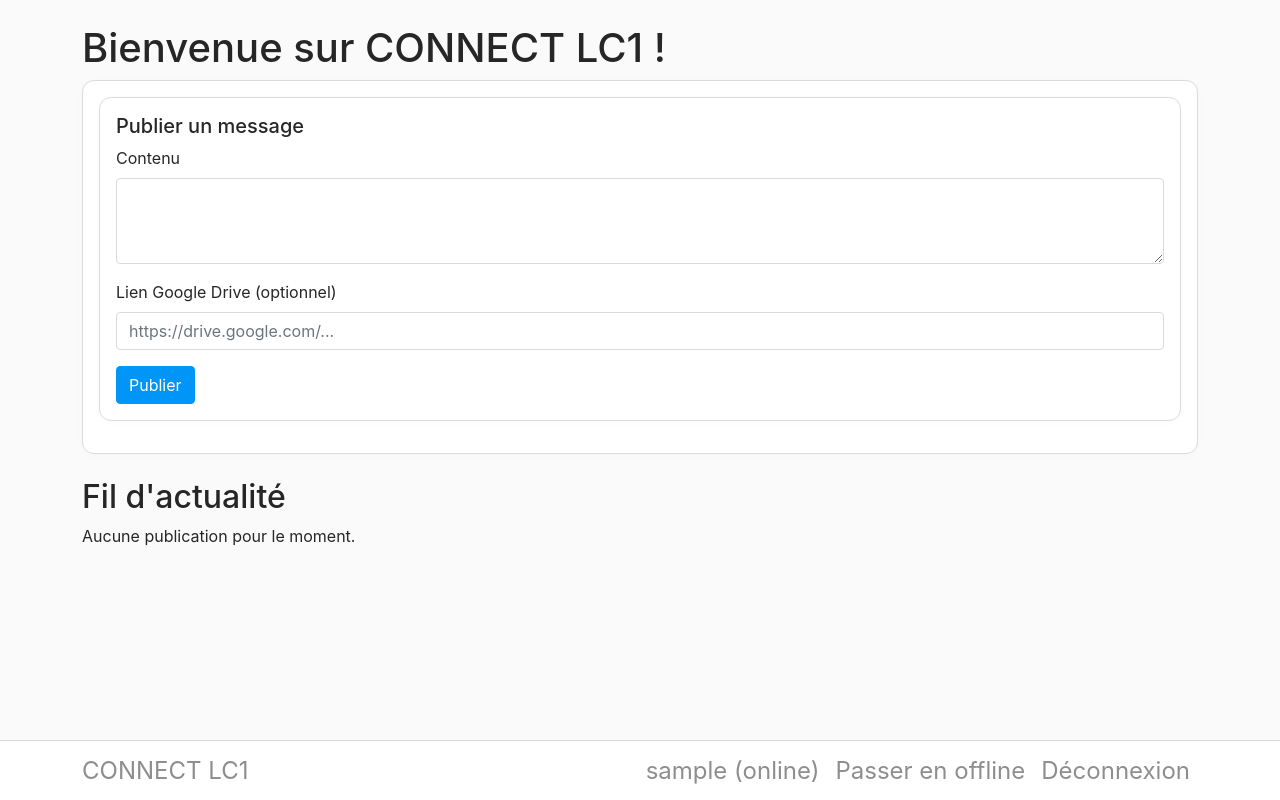
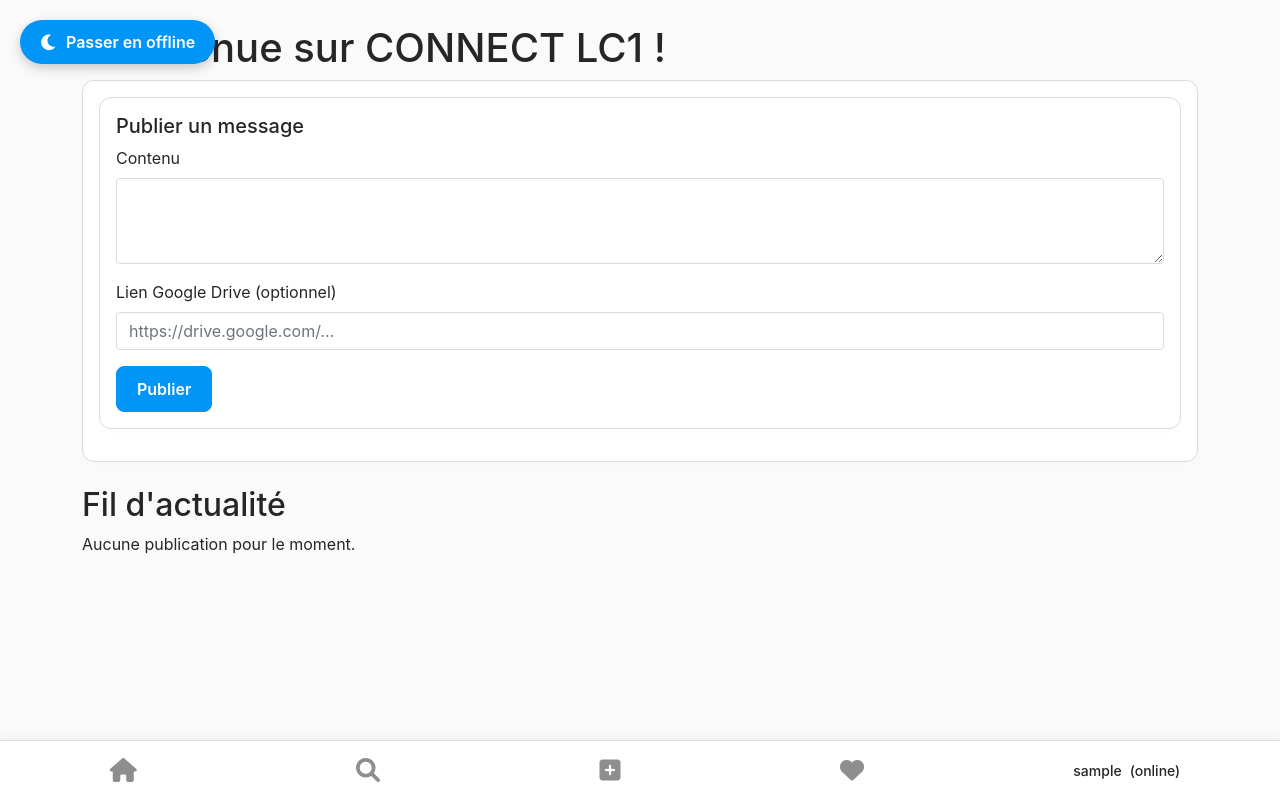
Before and after one commit to nephluhembwe0-hash/connect-lc1, a Flask app: page / in a window 1280 px wide. Run offline with Flask 3, Linux system fonts and the light colour scheme; the visitor is signed in with stand-in values (Sample User, id 1); data that the repository does not hold is empty.

Commit message:
ajout base.html  style.css

```diff
--- a/app/static/css/style.css
+++ b/app/static/css/style.css
@@ -1,13 +1,3 @@
-body {
-    background-color: var(--bg-color) !important;
-    color: var(--text-color) !important;
-}
-
-.card {
-    background-color: var(--card-bg) !important;
-    border-color: var(--border-color) !important;
-    color: var(--text-color) !important;
-}
 /* ===== VARIABLES POUR LES MODES ===== */
 :root {
     --bg-color: #fafafa;
@@ -17,8 +7,8 @@ body {
     --primary-color: #0095f6;
     --secondary-color: #8e8e8e;
     --navbar-bg: #ffffff;
-    --fab-bg: #25d366;
-    --fab-color: white;
+    --toggle-bg: var(--primary-color);
+    --toggle-text: white;
 }
 
 /* Mode Offline : désaturation et couleurs atténuées */
@@ -30,7 +20,7 @@ body.offline {
     --primary-color: #a0a0a0;
     --secondary-color: #b0b0b0;
     --navbar-bg: #f5f5f5;
-    --fab-bg: #a0a0a0;
+    --toggle-bg: #25d366; /* Vert WhatsApp vif */
     filter: grayscale(20%);
     transition: filter 0.3s ease, background-color 0.3s ease;
 }
@@ -41,25 +31,71 @@ body {
     color: var(--text-color) !important;
     font-family: -apple-system, BlinkMacSystemFont, 'Segoe UI', Roboto, sans-serif;
     margin: 0;
-    padding: 0;
+    padding: 0 0 80px 0; /* padding-bottom pour la navbar */
     transition: background-color 0.3s ease, color 0.3s ease;
-    padding-bottom: 70px; /* Pour laisser de la place à la navbar en bas */
 }
 
-/* ===== NAVBAR EN BAS (STYLE INSTAGRAM) ===== */
+.main-content {
+    padding-bottom: 20px;
+}
+
+/* ===== BOUTON DE MODE EN HAUT À GAUCHE ===== */
+.mode-toggle {
+    position: fixed;
+    top: 20px;
+    left: 20px;
+    z-index: 1200;
+}
+
+.mode-toggle-btn {
+    background-color: var(--toggle-bg);
+    color: white;
+    border: none;
+    border-radius: 30px;
+    padding: 10px 20px;
+    font-size: 16px;
+    font-weight: 600;
+    display: flex;
+    align-items: center;
+    gap: 8px;
+    box-shadow: 0 4px 12px rgba(0,0,0,0.2);
+    cursor: pointer;
+    transition: transform 0.2s ease, box-shadow 0.2s ease, background-color 0.3s ease;
+}
+
+.mode-toggle-btn i {
+    font-size: 18px;
+}
+
+body.offline .mode-toggle-btn {
+    animation: pulse 2s infinite; /* Pulse seulement en offline */
+}
+
+.mode-toggle-btn:hover {
+    transform: scale(1.05);
+    box-shadow: 0 6px 16px rgba(0,0,0,0.3);
+}
+
+@keyframes pulse {
+    0% { transform: scale(1); }
+    50% { transform: scale(1.05); }
+    100% { transform: scale(1); }
+}
+
+/* ===== NAVBAR FIXE EN BAS ===== */
 .navbar {
+    position: fixed !important;
+    bottom: 0 !important;
+    left: 0 !important;
+    width: 100% !important;
     background-color: var(--navbar-bg) !important;
     border-top: 1px solid var(--border-color);
-    position: fixed;
-    bottom: 0;
-    left: 0;
-    width: 100%;
     height: 60px;
     display: flex;
     align-items: center;
     justify-content: space-around;
-    z-index: 1000;
-    transition: inherit;
+    z-index: 1100;
+    box-shadow: 0 -2px 10px rgba(0,0,0,0.05);
 }
 
 .navbar a, .navbar button {
@@ -68,8 +104,9 @@ body {
     background: none;
     border: none;
     cursor: pointer;
-    transition: color 0.2s ease;
+    transition: color 0.2s ease, transform 0.2s ease;
     text-decoration: none;
+    padding: 0 10px;
 }
 
 .navbar a:hover, .navbar button:hover {
@@ -83,48 +120,7 @@ body {
     display: flex;
     align-items: center;
     gap: 8px;
-}
-
-/* ===== BOUTON D'ACTION FLOTTANT (FAB) STYLE WHATSAPP ===== */
-.fab {
-    position: fixed;
-    bottom: 80px; /* juste au-dessus de la navbar */
-    right: 20px;
-    width: 56px;
-    height: 56px;
-    border-radius: 50%;
-    background-color: var(--fab-bg) !important;
-    color: var(--fab-color) !important;
-    border: none;
-    box-shadow: 0 4px 12px rgba(0, 0, 0, 0.2);
-    cursor: pointer;
-    display: flex;
-    align-items: center;
-    justify-content: center;
-    font-size: 24px;
-    transition: transform 0.2s ease, box-shadow 0.2s ease;
-    z-index: 1100;
-    animation: float 3s ease-in-out infinite;
-}
-
-.fab:hover {
-    transform: scale(1.1);
-    box-shadow: 0 6px 16px rgba(0, 0, 0, 0.3);
-}
-
-.fab:active {
-    animation: bounce 0.3s ease;
-}
-
-@keyframes bounce {
-    0%, 100% { transform: scale(1); }
-    50% { transform: scale(1.2); }
-}
-
-@keyframes float {
-    0% { transform: translateY(0); }
-    50% { transform: translateY(-5px); }
-    100% { transform: translateY(0); }
+    font-weight: 500;
 }
 
 /* ===== CARTES STYLE INSTAGRAM ===== */
@@ -154,11 +150,15 @@ input, textarea {
     background-color: var(--primary-color) !important;
     border-color: var(--primary-color) !important;
     color: white !important;
+    border-radius: 8px;
+    padding: 10px 20px;
+    font-weight: 600;
 }
 
 /* ===== MODE OFFLINE : CACHER CERTAINS ÉLÉMENTS ===== */
 body.offline .post-form,
-body.offline .gdrive-link,
-body.offline .fab {
+body.offline .gdrive-link {
     display: none !important;
 }
+
+/* On ne cache PAS le bouton de mode (il doit rester visible) */
--- a/app/templates/base.html
+++ b/app/templates/base.html
@@ -4,49 +4,15 @@
     <meta charset="UTF-8">
     <meta name="viewport" content="width=device-width, initial-scale=1.0">
     <title>CONNECT LC1</title>
+    <!-- Bootstrap -->
     <link href="https://cdn.jsdelivr.net/npm/bootstrap@5.1.3/dist/css/bootstrap.min.css" rel="stylesheet">
+    <!-- Font Awesome pour les icônes -->
+    <link rel="stylesheet" href="https://cdnjs.cloudflare.com/ajax/libs/font-awesome/6.0.0-beta3/css/all.min.css">
+    <!-- Ton fichier CSS -->
     <link rel="stylesheet" href="{{ url_for('static', filename='css/style.css') }}">
 </head>
 <body class="{% if current_user.is_authenticated %}{{ current_user.mode }}{% else %}online{% endif %}">
-    <nav class="navbar navbar-expand-lg navbar-dark bg-dark">
-        <div class="container">
-            <a class="navbar-brand" href="/">CONNECT LC1</a>
-            <button class="navbar-toggler" type="button" data-bs-toggle="collapse" data-bs-target="#navbarNav">
-                <span class="navbar-toggler-icon"></span>
-            </button>
-            <div class="collapse navbar-collapse" id="navbarNav">
-               <ul class="navbar-nav ms-auto">
-    {% if current_user.is_authenticated %}
-        <li class="nav-item">
-            <a class="nav-link" href="#">{{ current_user.username }} ({{ current_user.mode }})</a>
-        </li>
-        <li class="nav-item">
-            <form method="POST" action="{{ url_for('main.toggle_mode') }}" style="display: inline;">
-                <button type="submit" class="btn btn-link nav-link" style="display: inline; border: none;">
-                    {% if current_user.mode == 'online' %}
-                        Passer en offline
-                    {% else %}
-                        Passer en online
-                    {% endif %}
-                </button>
-            </form>
-        </li>
-        <li class="nav-item">
-            <a class="nav-link" href="{{ url_for('auth.logout') }}">Déconnexion</a>
-        </li>
-    {% else %}
-        <li class="nav-item">
-            <a class="nav-link" href="{{ url_for('auth.login') }}">Connexion</a>
-        </li>
-        <li class="nav-item">
-            <a class="nav-link" href="{{ url_for('auth.register') }}">Inscription</a>
-        </li>
-    {% endif %}
-</ul>
-            </div>
-        </div>
-    </nav>
-
+    <!-- Messages flash -->
     <div class="container mt-4">
         {% with messages = get_flashed_messages(with_categories=true) %}
             {% if messages %}
@@ -55,10 +21,45 @@
                 {% endfor %}
             {% endif %}
         {% endwith %}
+    </div>
 
+    <!-- Bouton de changement de mode en haut à gauche (TOUJOURS visible) -->
+    {% if current_user.is_authenticated %}
+        <div class="mode-toggle">
+            <form method="POST" action="{{ url_for('main.toggle_mode') }}">
+                <button type="submit" class="mode-toggle-btn">
+                    {% if current_user.mode == 'online' %}
+                        <i class="fas fa-moon"></i> Passer en offline
+                    {% else %}
+                        <i class="fas fa-sun"></i> Passer en online
+                    {% endif %}
+                </button>
+            </form>
+        </div>
+    {% endif %}
+
+    <!-- Contenu principal -->
+    <div class="container main-content">
         {% block content %}{% endblock %}
     </div>
 
+    <!-- Navbar en bas (fixe) -->
+    <nav class="navbar">
+        <a href="{{ url_for('main.index') }}"><i class="fas fa-home"></i></a>
+        <a href="#"><i class="fas fa-search"></i></a>
+        <a href="#"><i class="fas fa-plus-square"></i></a>
+        <a href="#"><i class="fas fa-heart"></i></a>
+        {% if current_user.is_authenticated %}
+            <div class="user-info">
+                <span>{{ current_user.username }}</span>
+                <span>({{ current_user.mode }})</span>
+            </div>
+        {% else %}
+            <a href="{{ url_for('auth.login') }}"><i class="fas fa-sign-in-alt"></i></a>
+        {% endif %}
+    </nav>
+
+    <!-- Scripts Bootstrap -->
     <script src="https://cdn.jsdelivr.net/npm/bootstrap@5.1.3/dist/js/bootstrap.bundle.min.js"></script>
 </body>
 </html>
```
